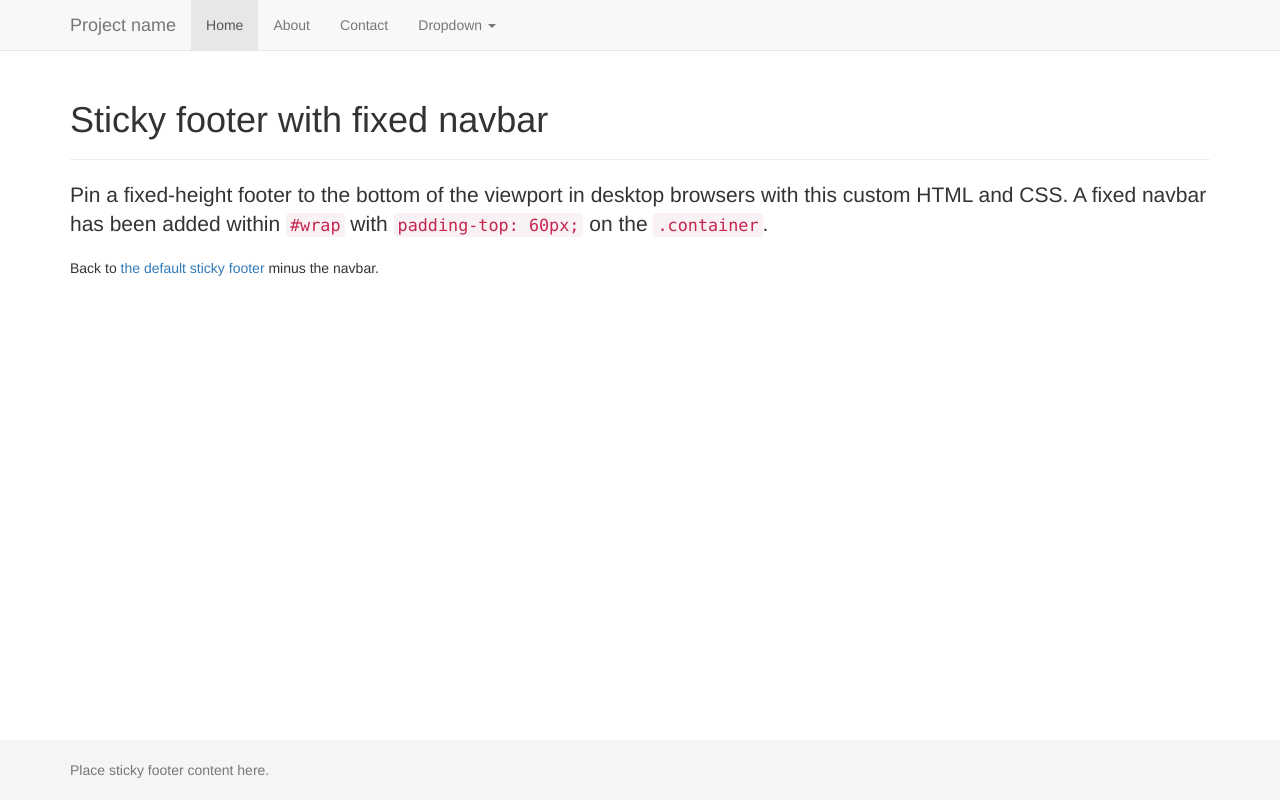
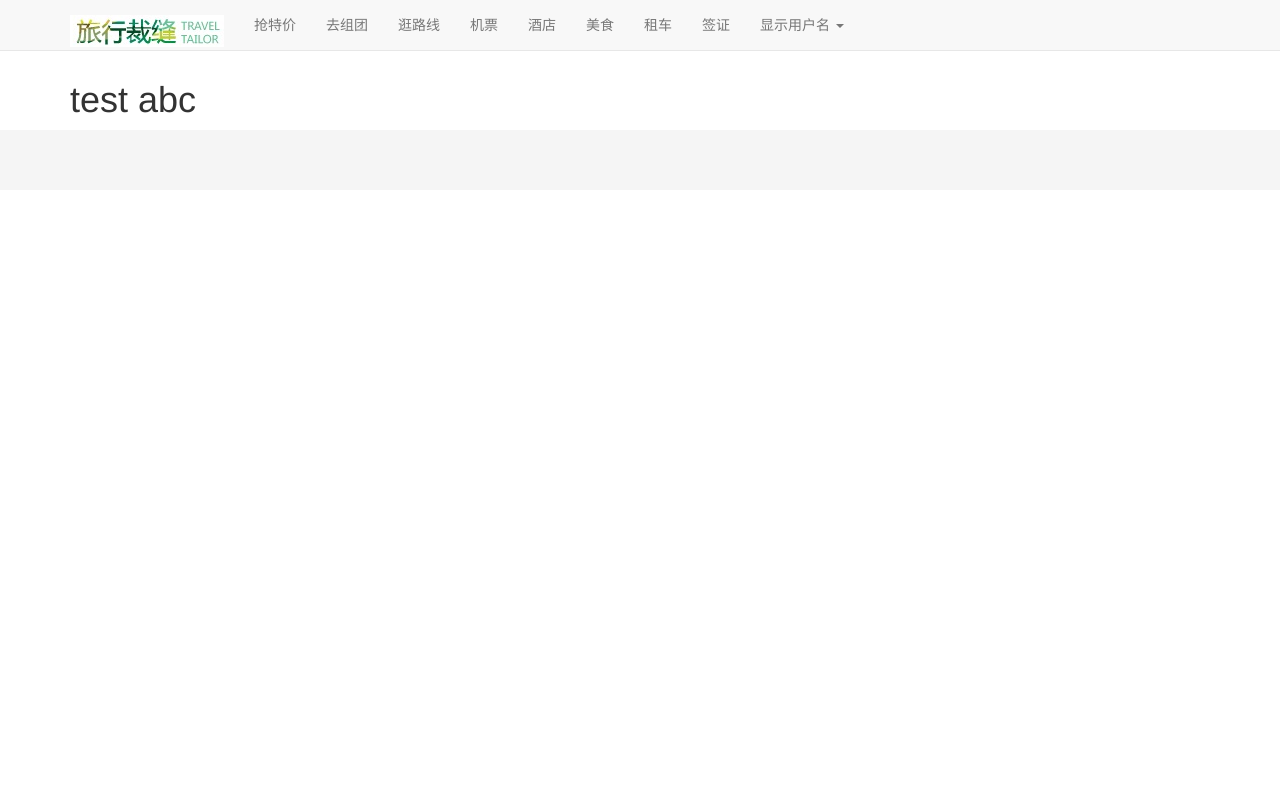
Before and after one commit to Yi-Gei/Python_Tour_Web, a Django app: template TourDemo/tour/templates/tour/index.html in a window 1280 px wide. Run offline with Django 3.2, Linux system fonts and the light colour scheme; the template is opened without the code that fills it, so the values that code supplies are empty; some libraries are stand-ins or nearby versions.

Commit message:
update header.html   footer.html  global.html
example:
{% extends 'tour/public/global.html' %}
{% block content %}
<h1>test abc</h1>
{% endblock %}

```diff
--- a/TourDemo/tour/templates/tour/index.html
+++ b/TourDemo/tour/templates/tour/index.html
@@ -1,94 +1,4 @@
-<!DOCTYPE html>
-<html lang="zh-cn">
-  <head>
-  	{% load bootstrap3 %}
-  	{% load staticfiles %}
-
-    <meta charset="utf-8">
-    <meta http-equiv="X-UA-Compatible" content="IE=edge">
-    <meta name="viewport" content="width=device-width, initial-scale=1.0">
-    <meta name="description" content="">
-    <meta name="author" content="">
-    <link rel="shortcut icon" href="{% static 'tour/favicon.png' %}">
-
-    <title>Sticky Footer Navbar Template for Bootstrap</title>
-
-    <!-- Bootstrap core CSS -->
-    {% bootstrap_css %}
-
-    <!-- Custom styles for this template -->
-    <link href="{% static 'tour/sticky-footer-navbar.css' %}" rel="stylesheet">
-
-    <!-- Just for debugging purposes. Don't actually copy this line! -->
-    <!--[if lt IE 9]><script src="../../docs-assets/js/ie8-responsive-file-warning.js"></script><![endif]-->
-
-    <!-- HTML5 shim and Respond.js IE8 support of HTML5 elements and media queries -->
-    <!--[if lt IE 9]>
-      <script src="http://cdn.bootcss.com/html5shiv/3.7.0/html5shiv.min.js"></script>
-      <script src="http://cdn.bootcss.com/respond.js/1.3.0/respond.min.js"></script>
-    <![endif]-->
-  </head>
-
-  <body>
-
-    <!-- Wrap all page content here -->
-    <div id="wrap">
-
-      <!-- Fixed navbar -->
-      <div class="navbar navbar-default navbar-fixed-top" role="navigation">
-        <div class="container">
-          <div class="navbar-header">
-            <button type="button" class="navbar-toggle" data-toggle="collapse" data-target=".navbar-collapse">
-              <span class="sr-only">Toggle navigation</span>
-              <span class="icon-bar"></span>
-              <span class="icon-bar"></span>
-              <span class="icon-bar"></span>
-            </button>
-            <a class="navbar-brand" href="#">Project name</a>
-          </div>
-          <div class="collapse navbar-collapse">
-            <ul class="nav navbar-nav">
-              <li class="active"><a href="#">Home</a></li>
-              <li><a href="#about">About</a></li>
-              <li><a href="#contact">Contact</a></li>
-              <li class="dropdown">
-                <a href="#" class="dropdown-toggle" data-toggle="dropdown">Dropdown <b class="caret"></b></a>
-                <ul class="dropdown-menu">
-                  <li><a href="#">Action</a></li>
-                  <li><a href="#">Another action</a></li>
-                  <li><a href="#">Something else here</a></li>
-                  <li class="divider"></li>
-                  <li class="dropdown-header">Nav header</li>
-                  <li><a href="#">Separated link</a></li>
-                  <li><a href="#">One more separated link</a></li>
-                </ul>
-              </li>
-            </ul>
-          </div><!--/.nav-collapse -->
-        </div>
-      </div>
-
-      <!-- Begin page content -->
-      <div class="container">
-        <div class="page-header">
-          <h1>Sticky footer with fixed navbar</h1>
-        </div>
-        <p class="lead">Pin a fixed-height footer to the bottom of the viewport in desktop browsers with this custom HTML and CSS. A fixed navbar has been added within <code>#wrap</code> with <code>padding-top: 60px;</code> on the <code>.container</code>.</p>
-        <p>Back to <a href="../sticky-footer">the default sticky footer</a> minus the navbar.</p>
-      </div>
-    </div>
-
-    <div id="footer">
-      <div class="container">
-        <p class="text-muted">Place sticky footer content here.</p>
-      </div>
-    </div>
-
-
-    <!-- Bootstrap core JavaScript
-    ================================================== -->
-    <!-- Placed at the end of the document so the pages load faster -->
-    <script src="http://cdn.bootcss.com/jquery/1.10.2/jquery.min.js"></script>
-    {% bootstrap_javascript %}
-  </body>
-</html>
+{% extends 'tour/public/global.html' %}
+{% block content %}
+      <h1>test abc</h1>
+{% endblock %}
--- /dev/null
+++ b/TourDemo/tour/templates/tour/public/footer.html
@@ -0,0 +1,11 @@
+</div>
+
+    <div id="footer">
+      <div class="container">
+      </div>
+    </div>
+
+    <script src="http://cdn.bootcss.com/jquery/1.10.2/jquery.min.js"></script>
+
+  </body>
+</html>
--- /dev/null
+++ b/TourDemo/tour/templates/tour/public/global.html
@@ -0,0 +1,4 @@
+
+  	{% include 'tour/public/header.html' %}
+    {% block content %}{% endblock %}
+    {% include 'tour/public/footer.html' %}
--- /dev/null
+++ b/TourDemo/tour/templates/tour/public/header.html
@@ -0,0 +1,64 @@
+<!DOCTYPE html>
+<html lang="zh-cn">
+  <head>
+  	{% load bootstrap3 %}
+  	{% load staticfiles %}
+
+    <meta charset="utf-8">
+    <meta http-equiv="X-UA-Compatible" content="IE=edge">
+    <meta name="viewport" content="width=device-width, initial-scale=1.0">
+    <meta name="description" content="">
+    <meta name="author" content="">
+    <link rel="shortcut icon" href="{% static 'tour/img/favicon.png' %}">
+
+    <title>Sticky Footer Navbar Template for Bootstrap</title>
+
+    {% bootstrap_css %}
+    {% bootstrap_javascript %}
+
+    <link href="{% static 'tour/css/sticky-footer-navbar.css' %}" rel="stylesheet">
+
+  </head>
+
+  <body>
+
+    <div id="wrap">
+
+      <div class="navbar navbar-default navbar-fixed-top" role="navigation">
+        <div class="container">
+          <div class="navbar-header">
+            <button type="button" class="navbar-toggle" data-toggle="collapse" data-target=".navbar-collapse">
+              <span class="sr-only">Toggle navigation</span>
+              <span class="icon-bar"></span>
+              <span class="icon-bar"></span>
+              <span class="icon-bar"></span>
+            </button>
+            <a class="navbar-brand" href="#">
+
+              <img src="{% static 'tour/img/SiteIcon.png' %}"/>
+
+            </a>
+          </div>
+          <div class="collapse navbar-collapse">
+            <ul class="nav navbar-nav">
+              <li href="#1"><a href="#">抢特价</a></li>
+              <li><a href="#2">去组团</a></li>
+              <li><a href="#3">逛路线</a></li>
+              <li><a href="#4">机票</a></li>
+              <li><a href="#5">酒店</a></li>
+              <li><a href="#6">美食</a></li>
+              <li><a href="#7">租车</a></li>
+              <li><a href="#8">签证</a></li>
+              <li class="dropdown">
+                <a href="#" class="dropdown-toggle" data-toggle="dropdown">显示用户名 <b class="caret"></b></a>
+                <ul class="dropdown-menu">
+                  <li><a href="#">邮箱</a></li>
+                  <li><a href="#">关注</a></li>
+                </ul>
+              </li>
+            </ul>
+          </div>
+        </div>
+      </div>
+
+      <div class="container">
```
Also changed, not shown: TourDemo/tour/static/tour/css/sticky-footer-navbar.css (renamed from TourDemo/tour/static/tour/sticky-footer-navbar.css), TourDemo/tour/static/tour/img/favicon.png (renamed from TourDemo/tour/static/tour/favicon.png), TourDemo/tour/static/tour/img/siteicon.png (added).
